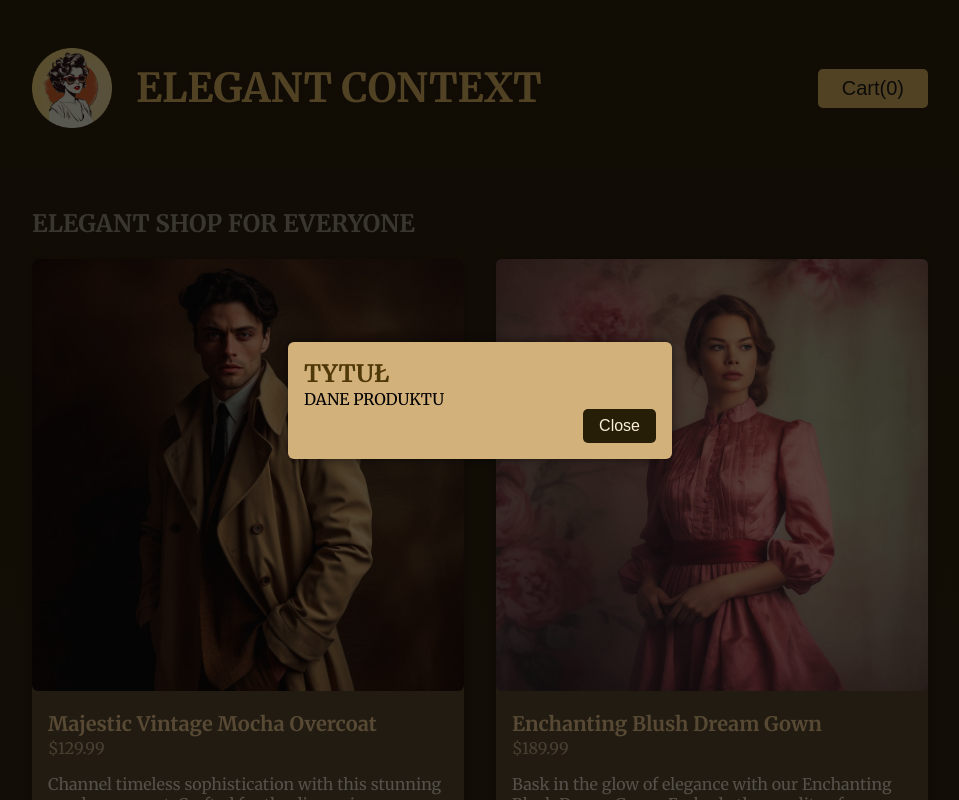
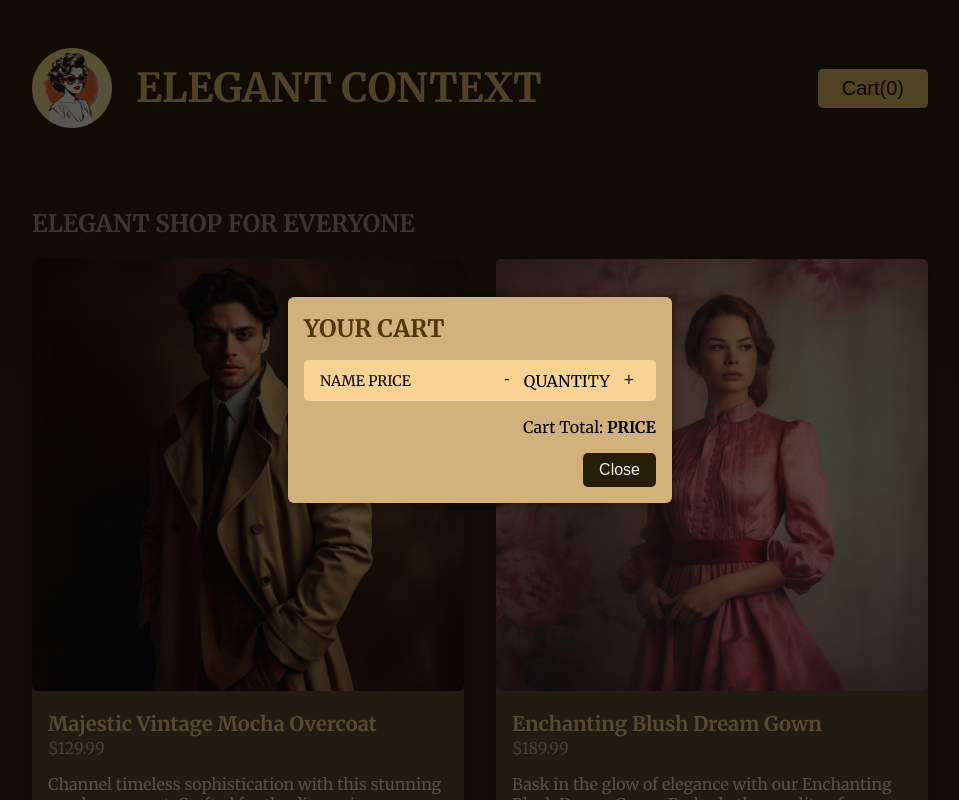
Before and after one commit to Kasia1781/shop_React-s_ContextAPI, a React (Vite) app: page / in a window 1280 px wide. Both pictures are taken after a click on the button "Cart(0)". Shown: the top 800 px of the page, without its empty margins (160-1119 px from the left). Built offline with nearby package versions, Linux system fonts and the light colour scheme.

Commit message:
created Cart component

```diff
--- /dev/null
+++ b/src/components/Cart.tsx
@@ -0,0 +1,22 @@
+export default function Cart() {
+	return (
+		<div id='cart'>
+			<ul id='cart-items'>
+				<li>
+					<div>
+						<span>NAME</span>
+						<span> PRICE</span>
+					</div>
+					<div className='cart-item-actions'>
+						<button>-</button>
+						<span>QUANTITY</span>
+						<button>+</button>
+					</div>
+				</li>
+			</ul>
+			<p id='cart-total-price'>
+				Cart Total: <strong>PRICE</strong>
+			</p>
+		</div>
+	);
+}
--- a/src/components/Modal.tsx
+++ b/src/components/Modal.tsx
@@ -1,5 +1,6 @@
 import { forwardRef, type ReactNode, useImperativeHandle, useRef } from 'react';
 import { createPortal } from 'react-dom';
+import Cart from './Cart';
 
 export type ModalHandle = {
 	actions?: ReactNode;
@@ -21,8 +22,8 @@ const Modal = forwardRef<ModalHandle>(function Modal({ actions }, ref) {
 
 	return createPortal(
 		<dialog ref={dialog} id='modal'>
-			<h2>TYTUŁ</h2>
-			DANE PRODUKTU
+			<h2>Your cart</h2>
+			<Cart />
 			<form method='dialog' id='modal-actions'>
 				{actions}
 			</form>
```
